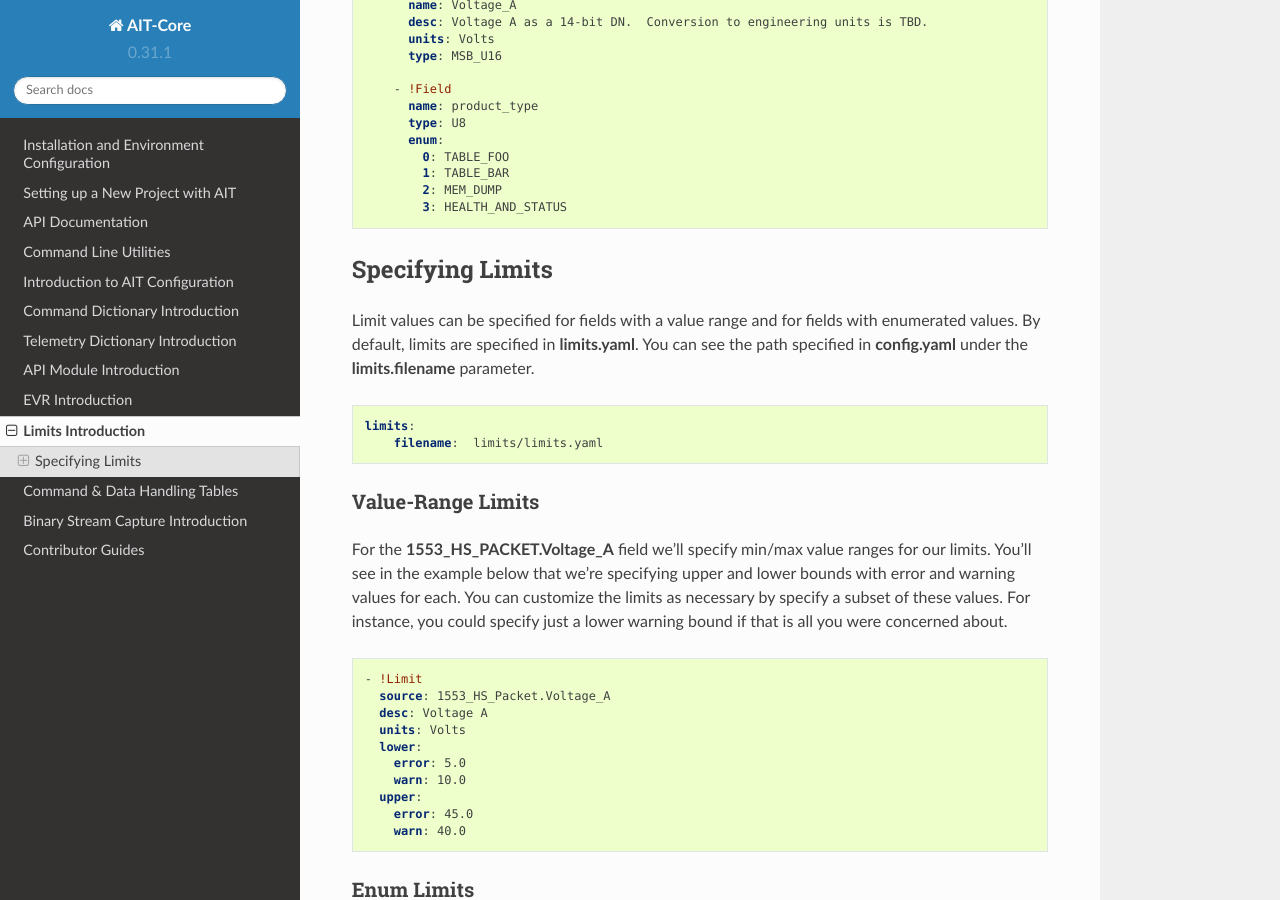
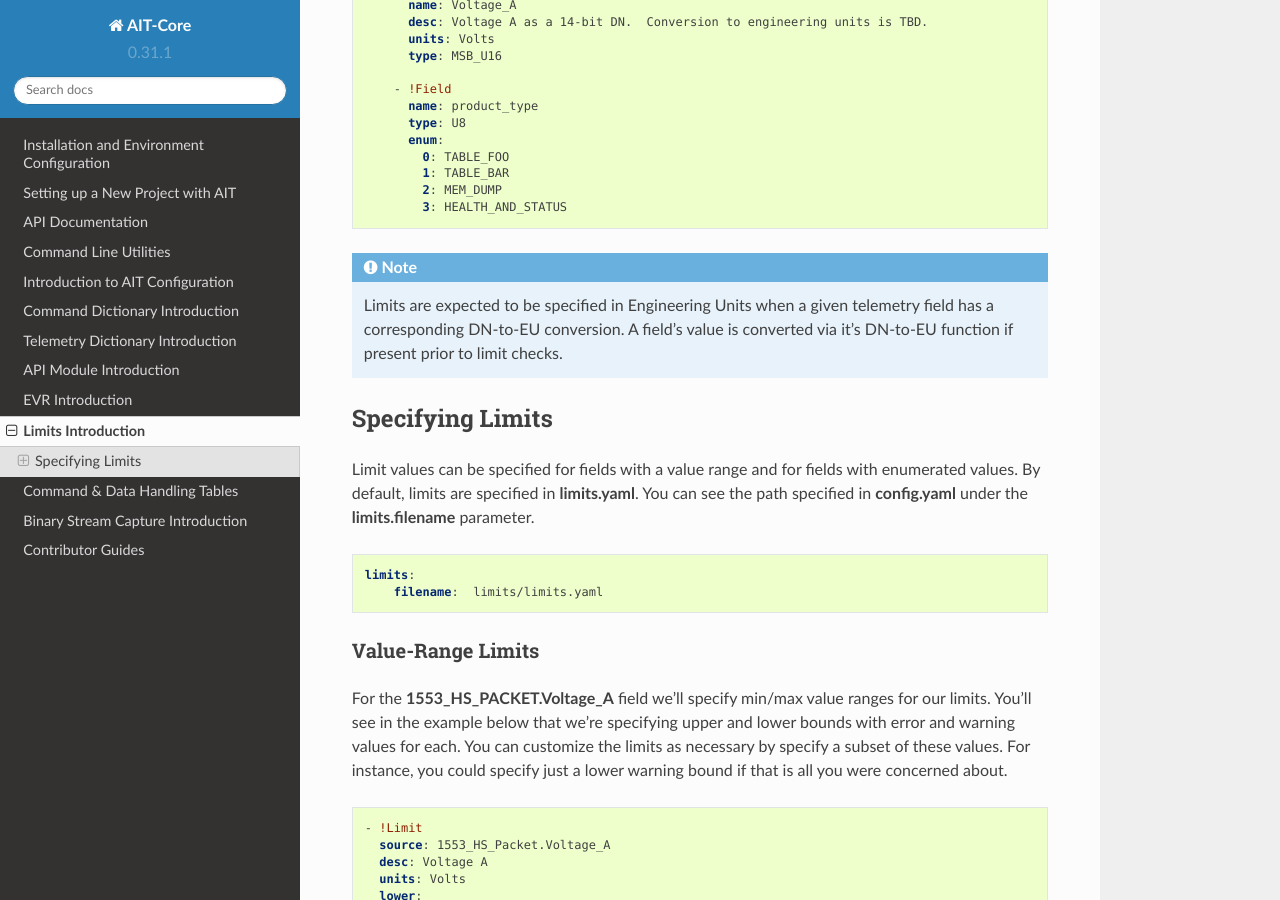
Before and after one commit to NASA-AMMOS/AIT-Core, a Sphinx documentation site: the page built from doc/source/limits_intro.rst, in a window 1280 px wide and 900 px high, scrolled down 414 px. Built offline with Sphinx 7.4.7 and the Read the Docs theme 2.0.0, drawn with Linux system fonts in a browser that asks for light colours.

Commit message:
Issue #489 - Clarify Limit expectations in docs

```diff
--- a/doc/source/limits_intro.rst
+++ b/doc/source/limits_intro.rst
@@ -27,6 +27,10 @@ Consider the below example telemetry packet and fields for which we'll specify l
            1: TABLE_BAR
            2: MEM_DUMP
            3: HEALTH_AND_STATUS
+
+.. note::
+
+   Limits are expected to be specified in Engineering Units when a given telemetry field has a corresponding DN-to-EU conversion. A field's value is converted via it's DN-to-EU function if present prior to limit checks.
 
 Specifying Limits
 -----------------
```
